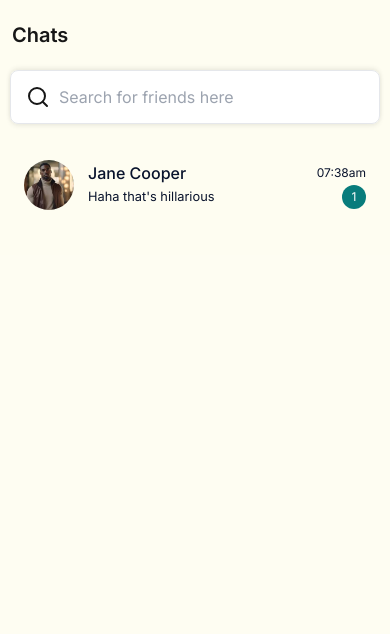
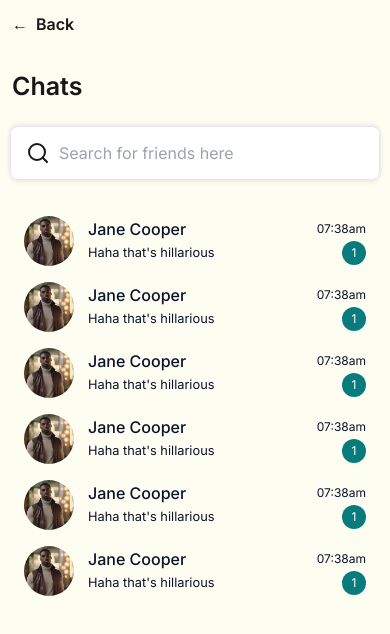
Before and after one commit to dev-enthusias/text-landlord, a Next.js app: page /dashboard/chat in a window 390 px wide. Shown: the top 634 px of the page. Built offline with nearby package versions, Linux system fonts and the light colour scheme.

Commit message:
feature: add responsivity for chat page

```diff
--- a/src/app/dashboard/chat/_page.tsx
+++ b/src/app/dashboard/chat/_page.tsx
@@ -1,15 +1,14 @@
 "use client";
 
-import React from "react";
 import Friends from "./sidebar";
 
 export default function Chat() {
   return (
-    <div className="flex h-full items-stretch">
-      <div className="lg:hidden">
+    <div className="flex min-h-dvh items-stretch lg:min-h-[calc(100vh-80px)]">
+      <div className="no-scrollbar h-dvh overflow-y-auto pb-10 lg:hidden lg:shrink-0">
         <Friends />
       </div>
-      <div className="hidden max-h-[calc(100vh)] grow items-center justify-center bg-grey-100 lg:flex">
+      <div className="bg-grey-100 hidden h-[calc(100vh-80px)] grow items-center justify-center lg:flex lg:border-l">
         No chat selected
       </div>
     </div>
--- a/src/app/dashboard/chat/layout.tsx
+++ b/src/app/dashboard/chat/layout.tsx
@@ -6,13 +6,28 @@ export default function ChatLayout({
   children: React.ReactNode;
 }) {
   return (
-    <div className="h-dvh max-h-dvh overflow-hidden bg-yellow-50/50">
-      <section className="flex h-full w-full overflow-hidden">
-        <div className="hidden lg:block lg:shrink-0">
+    <div className="h-dvh max-h-dvh bg-yellow-50/50 lg:h-[calc(100vh-80px)] lg:max-h-[calc(100vh-80px)]">
+      <section className="flex h-full w-full">
+        {/* Friends section with scroll */}
+        <div className="no-scrollbar hidden h-dvh overflow-y-auto pb-10 lg:block lg:h-[calc(100vh-80px)] lg:shrink-0">
           <Friends />
         </div>
-        <div className="grow">{children}</div>
+
+        {/* Main content without scroll */}
+        <div className="h-full grow overflow-hidden">{children}</div>
       </section>
     </div>
+
+    // <div className="h-dvh max-h-dvh bg-yellow-50/50">
+    //   <section className="flex h-full w-full border border-green-500">
+    //     {/* Friends section with scroll */}
+    //     <div className="no-scrollbar hidden h-full overflow-y-auto lg:block lg:shrink-0">
+    //       <Friends />
+    //     </div>
+
+    //     {/* Main content without scroll */}
+    //     <div className="grow overflow-hidden border">{children}</div>
+    //   </section>
+    // </div>
   );
 }
--- a/src/app/dashboard/chat/page.tsx
+++ b/src/app/dashboard/chat/page.tsx
@@ -1,5 +1,9 @@
 import Chat from "./_page";
 
 export default function page() {
-  return <Chat />;
+  return (
+    <div>
+      <Chat />
+    </div>
+  );
 }
--- a/src/app/dashboard/chat/sidebar.tsx
+++ b/src/app/dashboard/chat/sidebar.tsx
@@ -3,24 +3,29 @@
 import { SearchIcon } from "lucide-react";
 import Image from "next/image";
 import Link from "next/link";
+import { useRouter } from "next/navigation";
 
 export default function Friends() {
+  const router = useRouter();
   return (
-    <div className="w-screen">
-      <div className="px-3 py-5">
-        <h2 className="text-xl font-semibold">Chats</h2>
+    <div className="w-screen lg:w-[380px]">
+      <div className="p-3">
+        <button
+          className="transtion-all text-18 text-grey-700 group flex gap-x-2 font-semibold duration-150 hover:opacity-80"
+          onClick={() => router.back()}
+        >
+          <span className="transition-all duration-150 group-hover:-translate-x-0.5">
+            &larr;
+          </span>
+          <span>Back</span>
+        </button>
+      </div>
+
+      <div className="px-3 py-5 lg:pb-10 lg:pt-5">
+        <h2 className="text-2xl font-semibold">Chats</h2>
       </div>
 
       <section className="h-full max-w-[429px] px-2.5">
-        <div className="hidden px-6 lg:block">
-          <button className="transtion-all text-18 text-grey-700 group mb-8 flex gap-x-2 duration-150 hover:opacity-80">
-            <span className="transition-all duration-150 group-hover:-translate-x-0.5">
-              &larr;
-            </span>
-            <span>Back</span>
-          </button>
-        </div>
-
         <div className="custom-shadow relative mb-7 flex w-full justify-center rounded-lg">
           <input
             type="search"
@@ -34,6 +39,11 @@ export default function Friends() {
         </div>
 
         <section>
+          <FriendCard />
+          <FriendCard />
+          <FriendCard />
+          <FriendCard />
+          <FriendCard />
           <FriendCard />
         </section>
       </section>
--- a/src/app/dashboard/history/page.tsx
+++ b/src/app/dashboard/history/page.tsx
@@ -11,7 +11,7 @@ export default function History() {
 
   return (
     <>
-      <section className="sticky top-[72px] w-full border-b border-gray-200 bg-white px-3 py-5 lg:px-10">
+      <section className="sticky top-0 w-full border-b border-gray-200 bg-white px-3 py-5 lg:top-[72px] lg:px-10">
         <div className="mb-10 flex items-center gap-x-8 lg:hidden">
           <PrevPageButton />
           <h1 className="text-xl font-semibold">Transaction History</h1>
```
